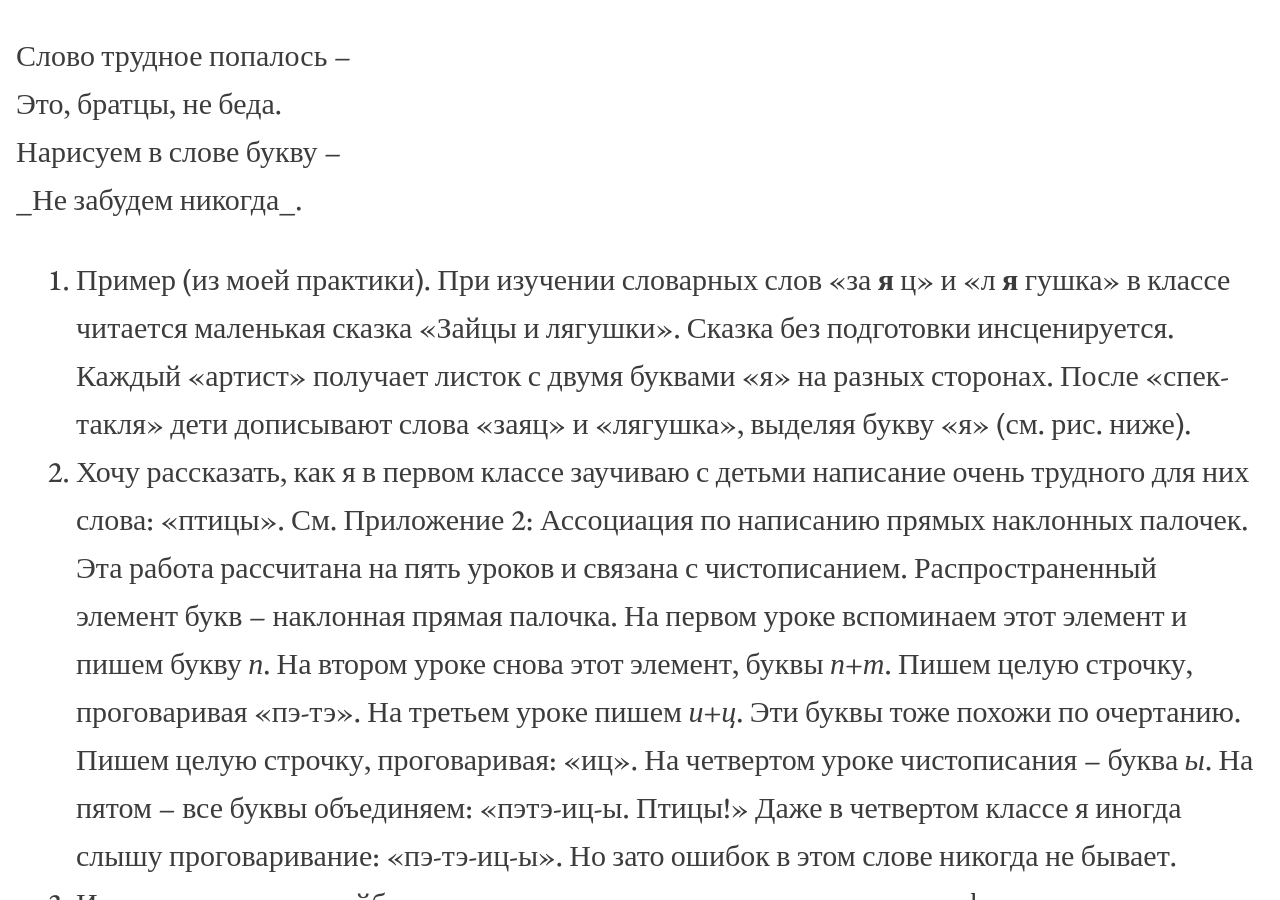
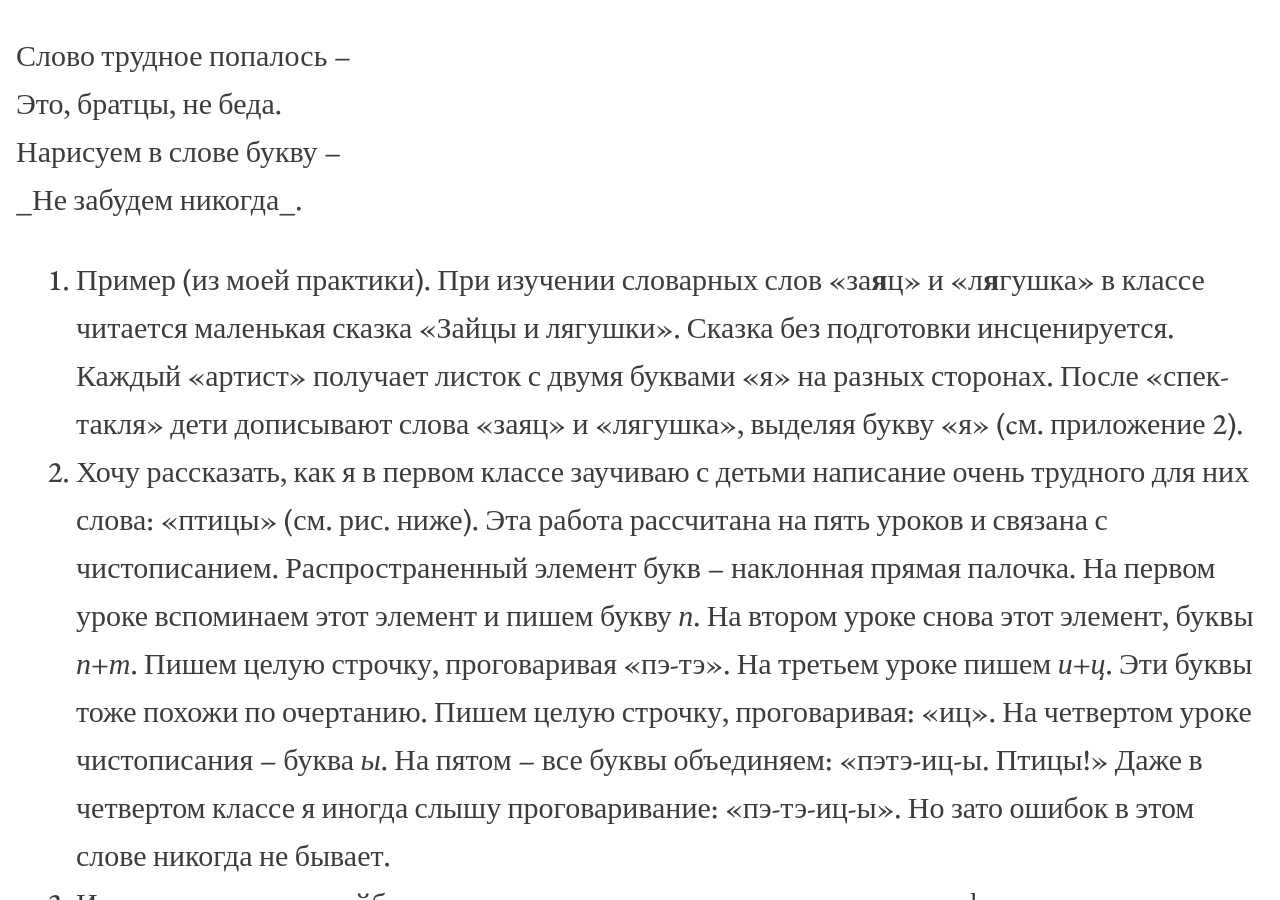
Before and after one commit to seveleva/seveleva, a Jekyll site: the page built from cathegory.md, in a window 1280 px wide and 900 px high, scrolled down 9609 px. Built offline with Jekyll 4.4.1, drawn with Linux system fonts in a browser that asks for light colours; some of the changed text lies outside the part shown.

Commit message:
Update cathegory.md

```diff
--- a/cathegory.md
+++ b/cathegory.md
@@ -152,8 +152,8 @@ description: Обобщение педагогического опыта по
 _Не забудем никогда_.<br>
 </p>
 
-1. Пример (из моей практики). При изучении словарных слов «за **я** ц» и «л **я** гушка» в классе читается маленькая сказка «Зайцы и лягуш­ки». Сказка без подготовки инсценируется. Каждый «артист» полу­чает листок с двумя буквами «я» на разных сторонах. После «спек­такля» дети дописывают слова «заяц» и «лягушка», выделяя букву «я» (см. рис. ниже).
-2. Хочу рассказать, как я в первом классе заучиваю с детьми написа­ние очень трудного для них слова: «птицы». См. Приложение 2: Ассоциация по написанию прямых наклонных палочек. Эта работа рассчитана на пять уроков и связана с чистописанием. Распростра­ненный элемент букв – наклонная прямая палочка. На первом уро­ке вспоминаем этот элемент и пишем букву _п_. На втором уроке снова этот элемент, буквы _п_+_т_. Пишем целую строчку, проговари­вая «пэ-тэ». На третьем уроке пишем _и_+_ц_. Эти буквы тоже похожи по очертанию. Пишем целую строчку, проговаривая: «иц». На чет­вертом уроке чистописания – буква _ы_. На пятом – все буквы объединяем: «пэтэ-иц-ы. Птицы!» Даже в четвертом классе я иногда слышу проговаривание: «пэ-тэ-иц-ы». Но зато ошибок в этом слове никогда не бывает.
+1. Пример (из моей практики). При изучении словарных слов «за**я**ц» и «л**я**гушка» в классе читается маленькая сказка «Зайцы и лягуш­ки». Сказка без подготовки инсценируется. Каждый «артист» полу­чает листок с двумя буквами «я» на разных сторонах. После «спек­такля» дети дописывают слова «заяц» и «лягушка», выделяя букву «я» (cм. приложение 2).
+2. Хочу рассказать, как я в первом классе заучиваю с детьми написа­ние очень трудного для них слова: «птицы» (см. рис. ниже). Эта работа рассчитана на пять уроков и связана с чистописанием. Распростра­ненный элемент букв – наклонная прямая палочка. На первом уро­ке вспоминаем этот элемент и пишем букву _п_. На втором уроке снова этот элемент, буквы _п_+_т_. Пишем целую строчку, проговари­вая «пэ-тэ». На третьем уроке пишем _и_+_ц_. Эти буквы тоже похожи по очертанию. Пишем целую строчку, проговаривая: «иц». На чет­вертом уроке чистописания – буква _ы_. На пятом – все буквы объединяем: «пэтэ-иц-ы. Птицы!» Даже в четвертом классе я иногда слышу проговаривание: «пэ-тэ-иц-ы». Но зато ошибок в этом слове никогда не бывает.
 3. Изучая слово «троллейбус», даже в четвертом классе я использую графические ассоциации. При написании слова две буквы _лл_ пи­шем как «рога» (штанги) у тро_лл_ейбуса.
 
  ![](http://seveleva.com/img/pticy.jpg)
@@ -236,15 +236,15 @@ _Не забудем никогда_.<br>
 
 Пример.
 
-а) Ком **ната** – Ната в комнате.
+а) Ком**ната** – Ната в комнате.
 
-б) **фио** летовый. В этом словарном слове «спрятались» сразу и фамилия, и имя, и отчест­во человека, а сокращенно **ФИО** );
+б) **фио**летовый. В этом словарном слове «спрятались» сразу и фамилия, и имя, и отчест­во человека, а сокращенно **ФИО** );
 
 в) одеть и надеть. Запомним:
 
 одевать Надежду – надевать одежду.
 
-## Результативность и эффективность опыта
+### Результативность и эффективность опыта
 
 Разнообразие традиционных методов и приемов словарной работы в на­чальных классах с учетом современных методик, повышает эффективность ус­воения материала, качество знаний младших школьников. Эффективность рабо­ты над словами с непроверяемым написанием подтверждается результатами словарных диктантов за четвертый класс (4 «А», гимназия №50, 2016/2017). Это главный результат мой работы. См. графики на рис. ниже.
 
@@ -268,7 +268,7 @@ _Не забудем никогда_.<br>
 
 Работа над орфографической грамотностью младщих школьников в про­цессе изучения слов с непроверяемым написанием очень важна, т.к. современ­ная школа должна подготовить учащегося к жизни, в которой он умел бы пере­давать правильно свои мысли, чувства, эмоции, так чтобы они были правильно поняты, восприняты собеседником.
 
-# Литература
+## Литература
 
 1. Граник, Г.Г., Бондаренко, С.М., Концевая, Л.А. Секреты орфогра­фии. – М.: «Просвещение», 1991.
 
```
Also changed, not shown: other parts of cathegory.md (+3 -3 lines).
